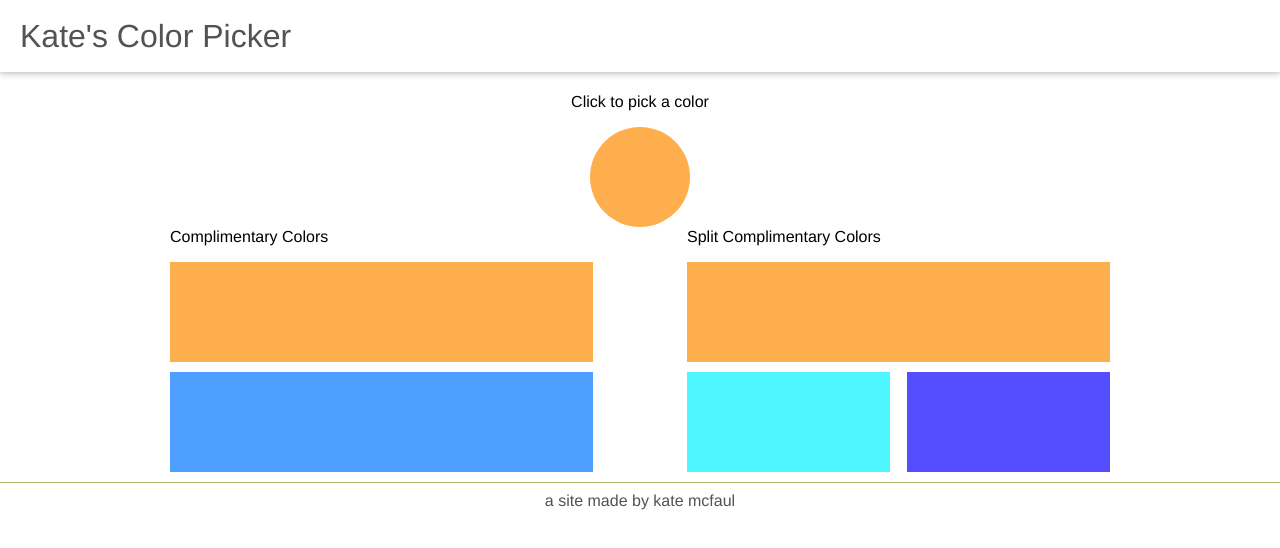
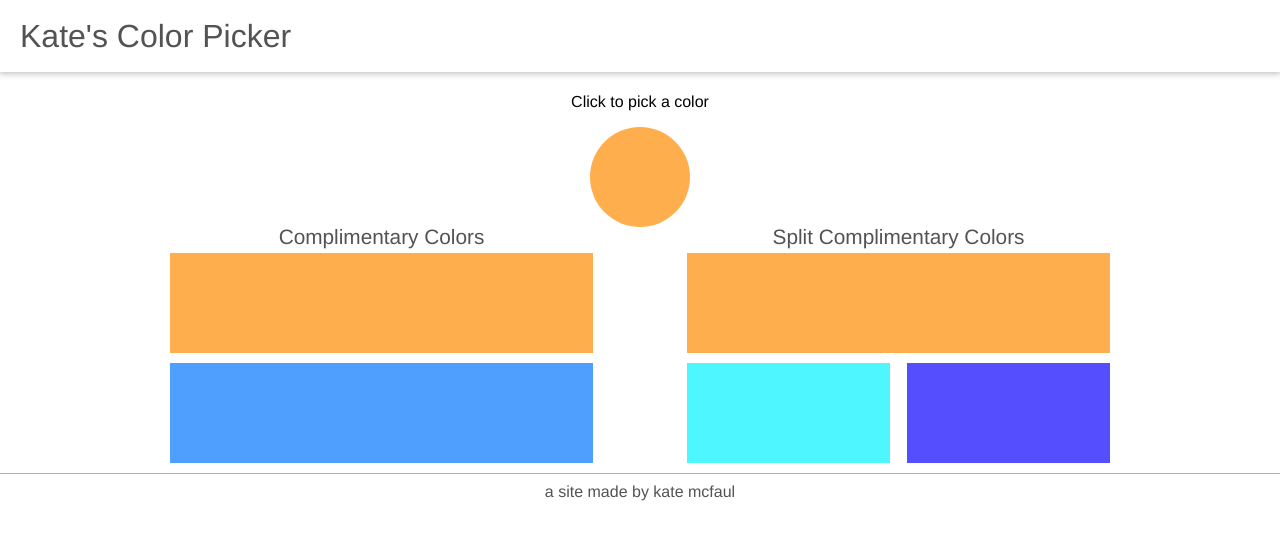
Before and after one commit to craftykate/color-picker, a React (Create React App) app: page / in a window 1280 px wide. Shown: the top 548 px of the page. Built offline with nearby package versions, Linux system fonts and the light colour scheme.

Commit message:
break colors out into separate component

```diff
--- /dev/null
+++ b/src/Components/Color/ColorSwatch/ColorSwatch.js
@@ -0,0 +1,15 @@
+import React from 'react';
+
+const ColorSwatch = (props) => {
+  let classes = `colorBlock ${props.class}`;
+
+  return (
+    <div
+      className={classes}
+      style={{backgroundColor: props.color}}>
+      <div className="hex"><p>{props.color}</p></div>
+    </div>
+  )
+}
+
+export default ColorSwatch;
--- a/src/Components/Color/ComplimentaryColor/ComplimentaryColor.js
+++ b/src/Components/Color/ComplimentaryColor/ComplimentaryColor.js
@@ -1,17 +1,19 @@
 import React from 'react';
-import './ComplimentaryColor.css';
+import ColorSwatch from '../ColorSwatch/ColorSwatch';
 
 
-const ComplimentaryColor = (props) => (
-  <div className="complimentary">
-    <p>Complimentary Colors</p>
-    <div
-      className="color1"
-      style={{backgroundColor: props.color}}/>
-    <div
-      className="color2"
-      style={{backgroundColor: props.compColor}}/>
-  </div>
-)
+const ComplimentaryColor = (props) => {
+  return (
+    <div className="complimentary">
+      <h2>Complimentary Colors</h2>
+      <ColorSwatch
+        class="color1"
+        color={props.color} />
+      <ColorSwatch
+        class="color2"
+        color={props.compColor} />
+    </div>
+  )
+}
 
 export default ComplimentaryColor;
--- a/src/Components/Color/ComplimentaryColor/ComplimentaryColor.scss
+++ /dev/null
@@ -1,10 +0,0 @@
-.complimentary {
-  display: inline-block;
-  width: 45%;
-  margin-right: 10%;
-  .color1, .color2 {
-    width: 100%;
-    height: 100px;
-    margin-bottom: 10px;
-  }
-}
--- a/src/Components/Color/SplitComplimentaryColors/SplitComplimentaryColors.js
+++ b/src/Components/Color/SplitComplimentaryColors/SplitComplimentaryColors.js
@@ -1,18 +1,19 @@
 import React from 'react';
-import './SplitComplimentaryColors.css'
+import ColorSwatch from '../ColorSwatch/ColorSwatch';
 
 
 const SplitComplimentaryColors = (props) => (
   <div className="splitComp">
-    <p>Split Complimentary Colors</p>
-    <div
-      className="color1"
-      style={{backgroundColor: props.color}} />
-    <div
-      className="color2"
-      style={{backgroundColor: props.split1}} />
-    <div className="color3"
-      style={{backgroundColor: props.split2}} />
+    <h2>Split Complimentary Colors</h2>
+    <ColorSwatch
+      class="color1"
+      color={props.color} />
+    <ColorSwatch
+      class="color2"
+      color={props.split1} />
+    <ColorSwatch
+      class="color3"
+      color={props.split2} />
   </div>
 )
 
--- a/src/Components/Color/SplitComplimentaryColors/SplitComplimentaryColors.scss
+++ /dev/null
@@ -1,18 +0,0 @@
-.splitComp {
-  display: inline-block;
-  width: 45%;
-  .color1 {
-    width: 100%;
-    height: 100px;
-    margin-bottom: 10px;
-  }
-  .color2, .color3 {
-    float: left;
-    width: 48%;
-    height: 100px;
-    margin-bottom: 10px;
-  }
-  .color2 {
-    margin-right: 4%;
-  }
-}
--- a/src/styles/_custom.scss
+++ b/src/styles/_custom.scss
@@ -57,18 +57,63 @@
 //*============ END HEADER ============*/
 
 //*============CONTENT============*/
-	#content {
-		margin-bottom: 20px;
-		h2 {
-			margin: 20px 0;
-			font-size: 170%;
-			border-bottom: 1px solid $main;
+	h2 {
+		text-align: center;
+		font-size: 130%;
+		color: $text;
+		margin-bottom: 5px;
+	}
+	.complimentary {
+	  display: inline-block;
+	  width: 45%;
+	  margin-right: 10%;
+	  .color1, .color2 {
+	    position: relative;
+	    width: 100%;
+	    height: 100px;
+	    margin-bottom: 10px;
+	  }
+	}
+	.splitComp {
+	  display: inline-block;
+	  width: 45%;
+	  .color1 {
+	    position: relative;
+	    width: 100%;
+	    height: 100px;
+	    margin-bottom: 10px;
+	  }
+	  .color2, .color3 {
+	    float: left;
+	    position: relative;
+	    width: 48%;
+	    height: 100px;
+	    margin-bottom: 10px;
+	  }
+	  .color2 {
+	    margin-right: 4%;
+	  }
+	}
+	.colorBlock {
+		.hex {
+			display: none;
+			position: absolute;
+			background-color: white;
+			top: 30%;
+			left: 10%;
+			@include round;
+			p {
+				margin: 0;
+				padding: 10px;
+			}
 		}
-		h3 {
-			margin-bottom: 10px;
-			font-size: 150%;
+		&:hover {
+			.hex {
+				display: block;
+			}
 		}
 	}
+
 //*============END CONTENT============*/
 
 //*============ FOOTER ============*/
```
